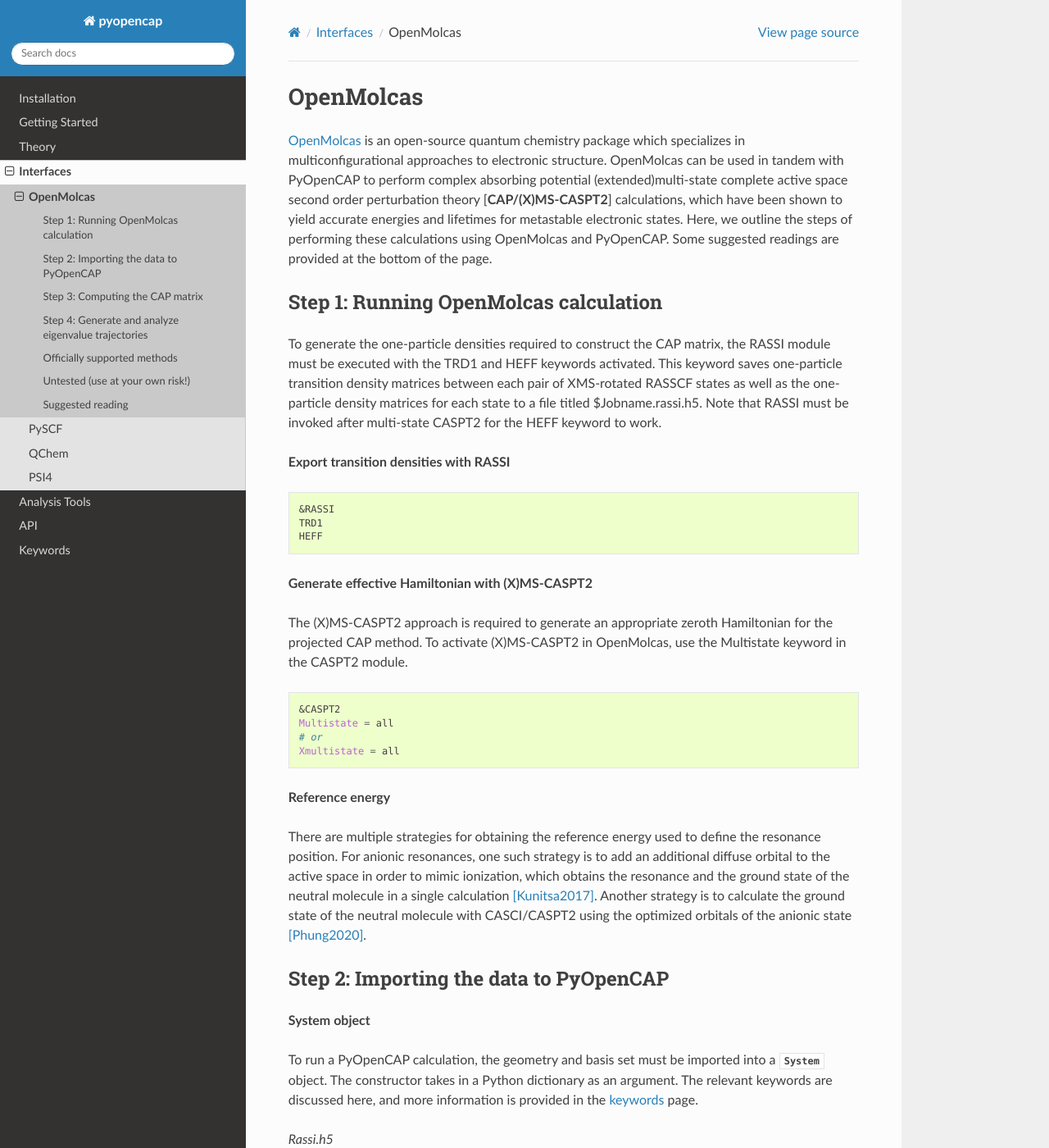
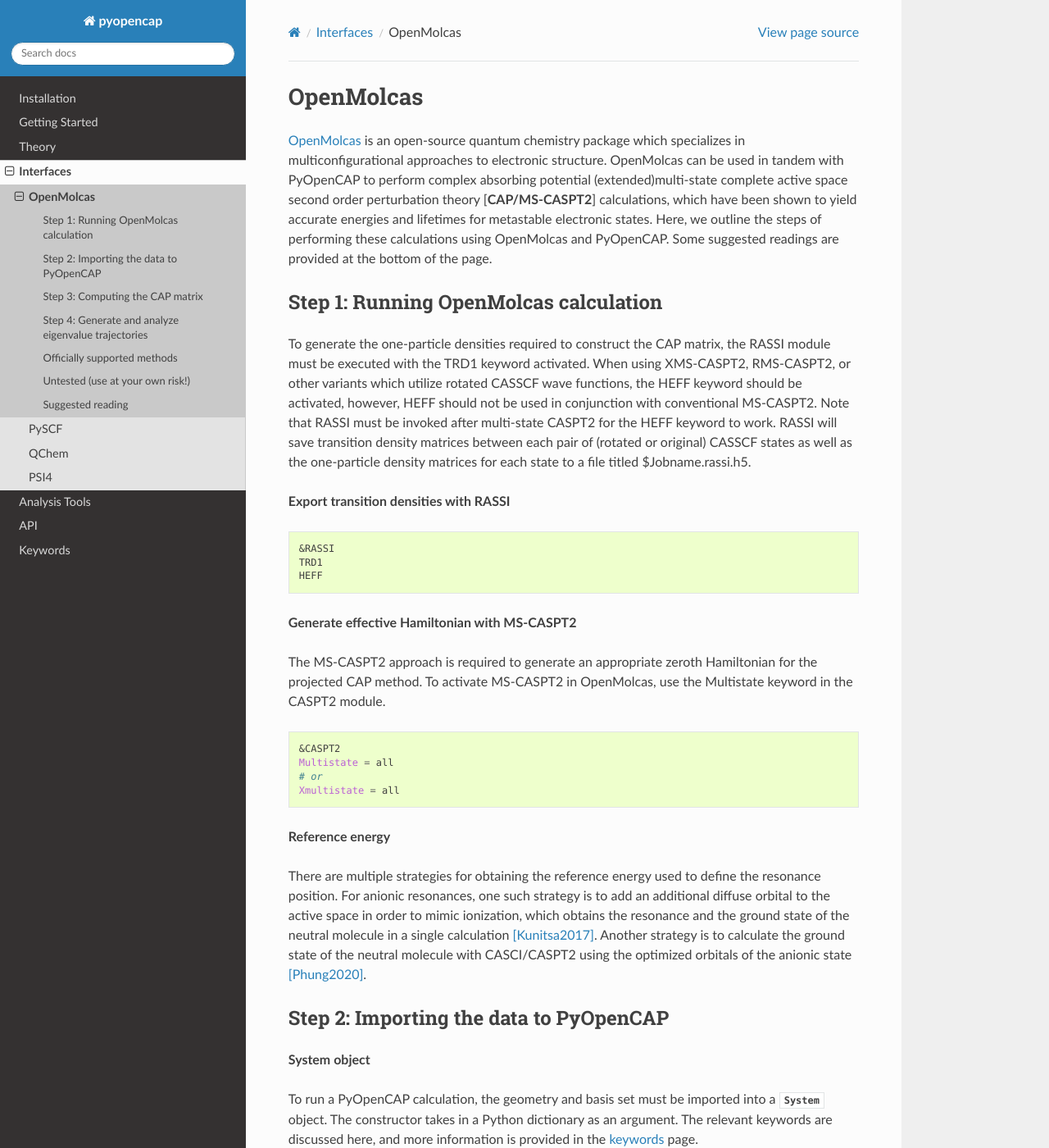
Before and after one commit to gayverjr/opencap, a Sphinx documentation site: the page built from docs/interfaces/OpenMolcas.rst, in a window 1280 px wide and 1400 px high. Shown: the whole window at 82% size. Built offline with Sphinx 7.4.7 and the Read the Docs theme 2.0.0, drawn with Linux system fonts in a browser that asks for light colours; some of the changed text lies outside the part shown.

Commit message:
Add some clarification on HEFF keyword

```diff
--- a/docs/index.rst
+++ b/docs/index.rst
@@ -30,7 +30,7 @@
 
 * EOM-CC
 * FCI
-* (X)-MS-CASPT2
+* MS-CASPT2 and variants
 * TDDFT
 * ADC (through ADCC_)
 
--- a/docs/interfaces/OpenMolcas.rst
+++ b/docs/interfaces/OpenMolcas.rst
@@ -4,7 +4,7 @@
 OpenMolcas_ is an open-source quantum chemistry package which specializes
 in multiconfigurational approaches to electronic structure. OpenMolcas can be used in tandem
 with PyOpenCAP to perform complex absorbing potential (extended)multi-state complete active
-space second order perturbation theory [**CAP/(X)MS-CASPT2**] calculations, which have been
+space second order perturbation theory [**CAP/MS-CASPT2**] calculations, which have been
 shown to yield accurate energies and lifetimes for metastable electronic states.
 Here, we outline the steps of performing these calculations using OpenMolcas and PyOpenCAP.
 Some suggested readings are provided at the bottom of the page.
@@ -13,10 +13,12 @@
 Step 1: Running OpenMolcas calculation
 ----------------------------------------
 To generate the one-particle densities required to construct the CAP matrix, the RASSI
-module must be executed with the TRD1 and HEFF keywords activated. This keyword saves one-particle
-transition density matrices between each pair of XMS-rotated RASSCF states as well as the one-particle
-density matrices for each state to a file titled $Jobname.rassi.h5. Note that RASSI must be
-invoked after multi-state CASPT2 for the HEFF keyword to work.
+module must be executed with the TRD1 keyword activated. When using XMS-CASPT2, RMS-CASPT2,
+or other variants which utilize rotated CASSCF wave functions, the HEFF keyword should be activated,
+however, HEFF should not be used in conjunction with conventional MS-CASPT2. Note that
+RASSI must be invoked after multi-state CASPT2 for the HEFF keyword to work.
+RASSI will save transition density matrices between each pair of (rotated or original)
+CASSCF states as well as the one-particle density matrices for each state to a file titled $Jobname.rassi.h5.
 
 **Export transition densities with RASSI**
 
@@ -26,10 +28,10 @@
 	 TRD1
 	 HEFF
 
-**Generate effective Hamiltonian with (X)MS-CASPT2**
+**Generate effective Hamiltonian with MS-CASPT2**
 
-The (X)MS-CASPT2 approach is required to generate an appropriate zeroth Hamiltonian for the
-projected CAP method. To activate (X)MS-CASPT2 in OpenMolcas, use the Multistate keyword in the CASPT2
+The MS-CASPT2 approach is required to generate an appropriate zeroth Hamiltonian for the
+projected CAP method. To activate MS-CASPT2 in OpenMolcas, use the Multistate keyword in the CASPT2
 module.
 
 .. code-block:: bash
@@ -127,7 +129,7 @@
 As shown below, we define a dictionary which contains the following keys: "package"(openmolcas), "method"
 (electronic structure method chosen), "rassi_h5"(density matrices), and "molcas_output"(output file containing effective Hamiltonian).
 The effective Hamiltonian can be retrieved using the :func:`~pyopencap.CAP.get_H` function of the :class:`~pyopencap.CAP` object.
-Currently, only effective Hamiltonians from (X)MS-CASPT2 calculations can be parsed from an OpenMolcas output file.
+Currently, only effective Hamiltonians from MS-CASPT2 calculations can be parsed from an OpenMolcas output file.
 
 .. code-block:: python
 
```
Also changed, not shown: dox/openmolcas.md (+5 -2 lines).
